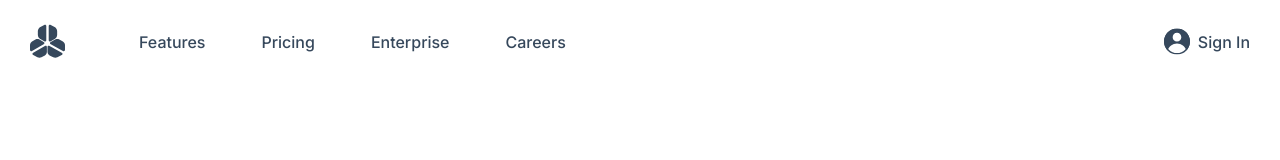
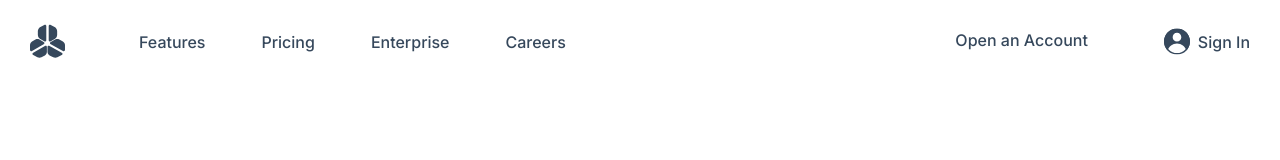
Before and after one commit to moonspark78/ui_ux_WebSite_NextJS, a Next.js app: page / in a window 1280 px wide. Shown: the top 160 px of the page. Built offline with nearby package versions, Linux system fonts and the light colour scheme.

Commit message:
:art: Done with  the navbarr  :art:

```diff
--- a/app/components/Navbar.tsx
+++ b/app/components/Navbar.tsx
@@ -25,6 +25,7 @@ const Navbar = () => {
         </div>
       </div>
       <div className="flex gap-x-5">
+        <p className="hidden lg:block font-medium text-[#36485C] pr-[56px]">Open an Account</p>
         <div className="flex items-center gap-x-2">
           <Image src={user} alt="user" />
           <span className="hidden font-medium text-[#36485C] lg:block">
```
